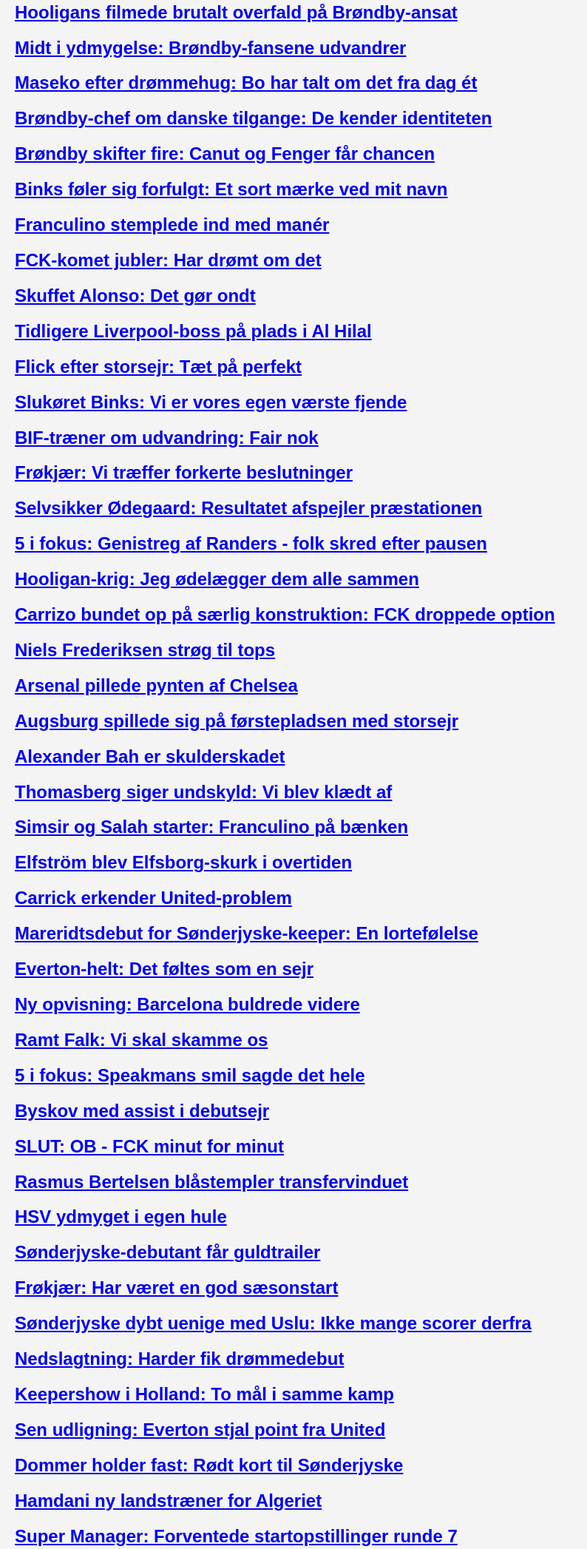
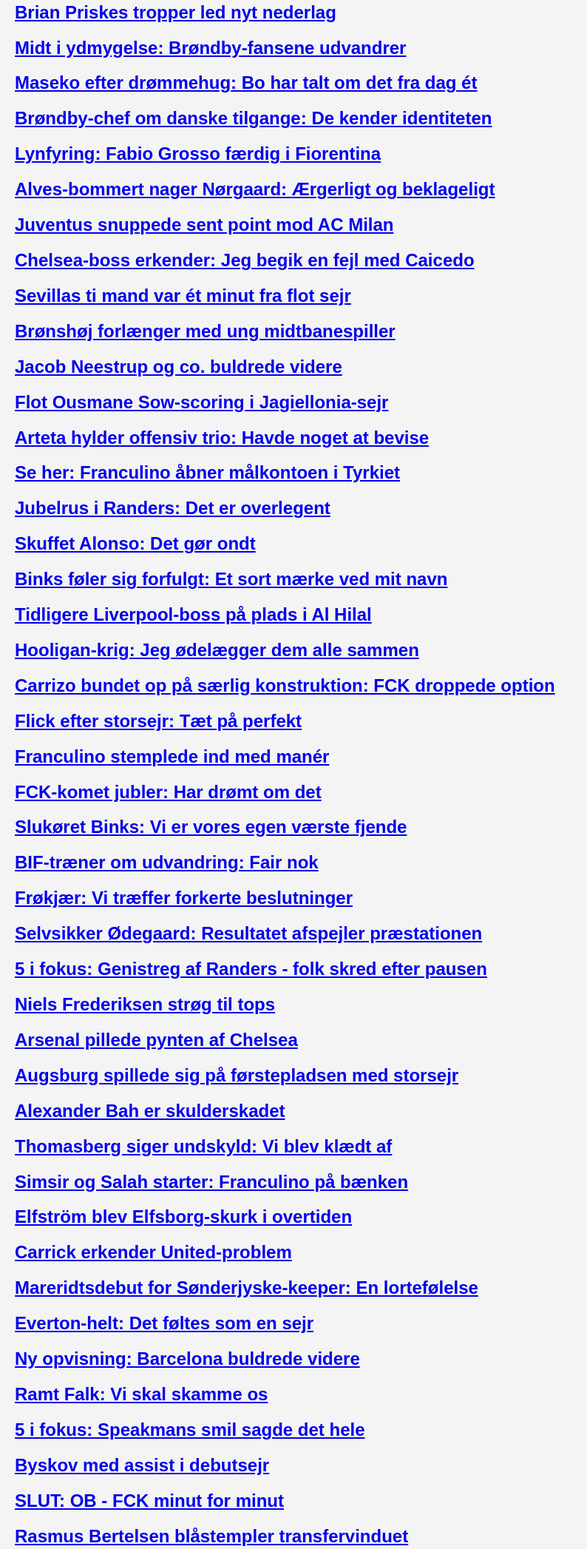
Before and after one commit to Cvb1977/future-advantage-demo, a plain HTML site: page docs/index.html in a window 1280 px wide. Shown: the part 355-2449 px from the top of the page at 74% size, without its empty margins (0-794 px from the left). Drawn offline with Linux system fonts and the light colour scheme.

Commit message:
move den rigtige index.html til docs

```diff
--- a/docs/index.html
+++ b/docs/index.html
@@ -197,12 +197,23 @@
         <div class="content">
 
             <p>
-                Sidst opdateret: 06-09-2026 19:31
+                Sidst opdateret: 07-09-2026 03:57
             </p>
 
     <div class="card">
 
-        <!-- <h2>1. Randers bankede Brøndby på Vestegnen</h2> -->
+        <!-- <h2>1. Hooligans filmede brutalt overfald på Brøndby-ansat</h2> -->
+        <h2>
+            <a href="https://bold.dk/fodbold/stillinger/superligaen/nyheder/hooligans-filmede-brutalt-overfald-pa-brondby-ansat" target="_blank">
+                Hooligans filmede brutalt overfald på Brøndby-ansat
+            </a>
+        </h2>
+
+    </div>
+
+    <div class="card">
+
+        <!-- <h2>2. Randers bankede Brøndby på Vestegnen</h2> -->
         <h2>
             <a href="https://bold.dk/fodbold/stillinger/superligaen/nyheder/randers-bankede-brondby-pa-vestegnen" target="_blank">
                 Randers bankede Brøndby på Vestegnen
@@ -213,7 +224,7 @@
 
     <div class="card">
 
-        <!-- <h2>2. SLUT: Brøndby - Randers minut for minut</h2> -->
+        <!-- <h2>3. SLUT: Brøndby - Randers minut for minut</h2> -->
         <h2>
             <a href="https://bold.dk/fodbold/stillinger/superligaen/nyheder/slut-brondby-randers-minut-for-minut_4" target="_blank">
                 SLUT: Brøndby - Randers minut for minut
@@ -224,21 +235,10 @@
 
     <div class="card">
 
-        <!-- <h2>3. Brian Priskes tropper led nyt nederlag</h2> -->
+        <!-- <h2>4. Brian Priskes tropper led nyt nederlag</h2> -->
         <h2>
             <a href="https://bold.dk/fodbold/stillinger/tjekkiet-1-liga/nyheder/brian-priskes-tropper-led-nyt-nederlag" target="_blank">
                 Brian Priskes tropper led nyt nederlag
-            </a>
-        </h2>
-
-    </div>
-
-    <div class="card">
-
-        <!-- <h2>4. Hooligans filmede brutalt overfald på Brøndby-ansat</h2> -->
-        <h2>
-            <a href="https://bold.dk/fodbold/stillinger/superligaen/nyheder/hooligans-filmede-brutalt-overfald-pa-brondby-ansat" target="_blank">
-                Hooligans filmede brutalt overfald på Brøndby-ansat
             </a>
         </h2>
 
@@ -279,10 +279,10 @@
 
     <div class="card">
 
-        <!-- <h2>8. Brøndby skifter fire: Canut og Fenger får chancen</h2> -->
+        <!-- <h2>8. Lynfyring: Fabio Grosso færdig i Fiorentina</h2> -->
         <h2>
-            <a href="https://bold.dk/fodbold/stillinger/superligaen/nyheder/brondby-skifter-fire-canut-og-fenger-far-chancen" target="_blank">
-                Brøndby skifter fire: Canut og Fenger får chancen
+            <a href="https://bold.dk/fodbold/klubber/fiorentina/nyheder/lynfyring-fabio-grosso-faerdig-i-fiorentina" target="_blank">
+                Lynfyring: Fabio Grosso færdig i Fiorentina
             </a>
         </h2>
 
@@ -290,7 +290,128 @@
 
     <div class="card">
 
-        <!-- <h2>9. Binks føler sig forfulgt: Et sort mærke ved mit navn</h2> -->
+        <!-- <h2>9. Alves-bommert nager Nørgaard: Ærgerligt og beklageligt</h2> -->
+        <h2>
+            <a href="https://bold.dk/fodbold/klubber/broendby-if/nyheder/alves-bommert-nager-norgaard-aergerligt-og-beklageligt" target="_blank">
+                Alves-bommert nager Nørgaard: Ærgerligt og beklageligt
+            </a>
+        </h2>
+
+    </div>
+
+    <div class="card">
+
+        <!-- <h2>10. Juventus snuppede sent point mod AC Milan</h2> -->
+        <h2>
+            <a href="https://bold.dk/fodbold/stillinger/italien-serie-a/nyheder/juventus-snuppede-sent-point-mod-ac-milan" target="_blank">
+                Juventus snuppede sent point mod AC Milan
+            </a>
+        </h2>
+
+    </div>
+
+    <div class="card">
+
+        <!-- <h2>11. Chelsea-boss erkender: Jeg begik en fejl med Caicedo</h2> -->
+        <h2>
+            <a href="https://bold.dk/fodbold/klubber/chelsea/nyheder/chelsea-boss-erkender-jeg-begik-en-fejl-med-caicedo" target="_blank">
+                Chelsea-boss erkender: Jeg begik en fejl med Caicedo
+            </a>
+        </h2>
+
+    </div>
+
+    <div class="card">
+
+        <!-- <h2>12. Sevillas ti mand var ét minut fra flot sejr</h2> -->
+        <h2>
+            <a href="https://bold.dk/fodbold/stillinger/spanien-la-liga/nyheder/sevillas-ti-mand-var-et-minut-fra-flot-sejr" target="_blank">
+                Sevillas ti mand var ét minut fra flot sejr
+            </a>
+        </h2>
+
+    </div>
+
+    <div class="card">
+
+        <!-- <h2>13. Brønshøj forlænger med ung midtbanespiller</h2> -->
+        <h2>
+            <a href="https://bold.dk/fodbold/klubber/broenshoej/nyheder/bronshoj-forlaenger-med-ung-midtbanespiller" target="_blank">
+                Brønshøj forlænger med ung midtbanespiller
+            </a>
+        </h2>
+
+    </div>
+
+    <div class="card">
+
+        <!-- <h2>14. Jacob Neestrup og co. buldrede videre</h2> -->
+        <h2>
+            <a href="https://bold.dk/fodbold/stillinger/graekenland-1-division/nyheder/jacob-neestrup-og-co-buldrede-videre" target="_blank">
+                Jacob Neestrup og co. buldrede videre
+            </a>
+        </h2>
+
+    </div>
+
+    <div class="card">
+
+        <!-- <h2>15. Flot Ousmane Sow-scoring i Jagiellonia-sejr</h2> -->
+        <h2>
+            <a href="https://bold.dk/fodbold/klubber/bialystok/nyheder/flot-ousmane-sow-scoring-i-jagiellonia-sejr" target="_blank">
+                Flot Ousmane Sow-scoring i Jagiellonia-sejr
+            </a>
+        </h2>
+
+    </div>
+
+    <div class="card">
+
+        <!-- <h2>16. Arteta hylder offensiv trio: Havde noget at bevise</h2> -->
+        <h2>
+            <a href="https://bold.dk/fodbold/klubber/arsenal/nyheder/arteta-hylder-offensiv-trio-havde-noget-at-bevise" target="_blank">
+                Arteta hylder offensiv trio: Havde noget at bevise
+            </a>
+        </h2>
+
+    </div>
+
+    <div class="card">
+
+        <!-- <h2>17. Se her: Franculino åbner målkontoen i Tyrkiet</h2> -->
+        <h2>
+            <a href="https://bold.dk/fodbold/stillinger/tyrkiet-super-lig/nyheder/se-her-franculino-abner-malkontoen-i-tyrkiet" target="_blank">
+                Se her: Franculino åbner målkontoen i Tyrkiet
+            </a>
+        </h2>
+
+    </div>
+
+    <div class="card">
+
+        <!-- <h2>18. Jubelrus i Randers: Det er overlegent</h2> -->
+        <h2>
+            <a href="https://bold.dk/fodbold/stillinger/superligaen/nyheder/jubelrus-i-randers-det-er-overlegent" target="_blank">
+                Jubelrus i Randers: Det er overlegent
+            </a>
+        </h2>
+
+    </div>
+
+    <div class="card">
+
+        <!-- <h2>19. Skuffet Alonso: Det gør ondt</h2> -->
+        <h2>
+            <a href="https://bold.dk/fodbold/stillinger/premier-league/nyheder/skuffet-alonso-det-gor-ondt" target="_blank">
+                Skuffet Alonso: Det gør ondt
+            </a>
+        </h2>
+
+    </div>
+
+    <div class="card">
+
+        <!-- <h2>20. Binks føler sig forfulgt: Et sort mærke ved mit navn</h2> -->
         <h2>
             <a href="https://bold.dk/fodbold/stillinger/superligaen/nyheder/binks-foler-sig-forfulgt-et-sort-maerke-ved-mit-navn" target="_blank">
                 Binks føler sig forfulgt: Et sort mærke ved mit navn
@@ -301,7 +422,51 @@
 
     <div class="card">
 
-        <!-- <h2>10. Franculino stemplede ind med manér</h2> -->
+        <!-- <h2>21. Tidligere Liverpool-boss på plads i Al Hilal</h2> -->
+        <h2>
+            <a href="https://bold.dk/fodbold/stillinger/saudi-arabien-1-division/nyheder/tidligere-liverpool-boss-pa-plads-i-al-hilal" target="_blank">
+                Tidligere Liverpool-boss på plads i Al Hilal
+            </a>
+        </h2>
+
+    </div>
+
+    <div class="card">
+
+        <!-- <h2>22. Hooligan-krig: Jeg ødelægger dem alle sammen</h2> -->
+        <h2>
+            <a href="https://bold.dk/fodbold/stillinger/superligaen/nyheder/hooligan-krig-jeg-odelaegger-dem-alle-sammen" target="_blank">
+                Hooligan-krig: Jeg ødelægger dem alle sammen
+            </a>
+        </h2>
+
+    </div>
+
+    <div class="card">
+
+        <!-- <h2>23. Carrizo bundet op på særlig konstruktion: FCK droppede option</h2> -->
+        <h2>
+            <a href="https://bold.dk/fodbold/stillinger/superligaen/nyheder/carrizo-bundet-op-pa-saerlig-konstruktion-fck-droppede-option" target="_blank">
+                Carrizo bundet op på særlig konstruktion: FCK droppede option
+            </a>
+        </h2>
+
+    </div>
+
+    <div class="card">
+
+        <!-- <h2>24. Flick efter storsejr: Tæt på perfekt</h2> -->
+        <h2>
+            <a href="https://bold.dk/fodbold/klubber/barcelona/nyheder/flick-efter-storsejr-taet-pa-perfekt" target="_blank">
+                Flick efter storsejr: Tæt på perfekt
+            </a>
+        </h2>
+
+    </div>
+
+    <div class="card">
+
+        <!-- <h2>25. Franculino stemplede ind med manér</h2> -->
         <h2>
             <a href="https://bold.dk/fodbold/stillinger/tyrkiet-super-lig/nyheder/franculino-stemplede-ind-med-maner" target="_blank">
                 Franculino stemplede ind med manér
@@ -312,7 +477,7 @@
 
     <div class="card">
 
-        <!-- <h2>11. FCK-komet jubler: Har drømt om det</h2> -->
+        <!-- <h2>26. FCK-komet jubler: Har drømt om det</h2> -->
         <h2>
             <a href="https://bold.dk/fodbold/stillinger/superligaen/nyheder/fck-komet-jubler-har-dromt-om-det" target="_blank">
                 FCK-komet jubler: Har drømt om det
@@ -323,40 +488,7 @@
 
     <div class="card">
 
-        <!-- <h2>12. Skuffet Alonso: Det gør ondt</h2> -->
-        <h2>
-            <a href="https://bold.dk/fodbold/stillinger/premier-league/nyheder/skuffet-alonso-det-gor-ondt" target="_blank">
-                Skuffet Alonso: Det gør ondt
-            </a>
-        </h2>
-
-    </div>
-
-    <div class="card">
-
-        <!-- <h2>13. Tidligere Liverpool-boss på plads i Al Hilal</h2> -->
-        <h2>
-            <a href="https://bold.dk/fodbold/stillinger/saudi-arabien-1-division/nyheder/tidligere-liverpool-boss-pa-plads-i-al-hilal" target="_blank">
-                Tidligere Liverpool-boss på plads i Al Hilal
-            </a>
-        </h2>
-
-    </div>
-
-    <div class="card">
-
-        <!-- <h2>14. Flick efter storsejr: Tæt på perfekt</h2> -->
-        <h2>
-            <a href="https://bold.dk/fodbold/klubber/barcelona/nyheder/flick-efter-storsejr-taet-pa-perfekt" target="_blank">
-                Flick efter storsejr: Tæt på perfekt
-            </a>
-        </h2>
-
-    </div>
-
-    <div class="card">
-
-        <!-- <h2>15. Slukøret Binks: Vi er vores egen værste fjende</h2> -->
+        <!-- <h2>27. Slukøret Binks: Vi er vores egen værste fjende</h2> -->
         <h2>
             <a href="https://bold.dk/fodbold/klubber/broendby-if/nyheder/slukoret-binks-vi-er-vores-egen-vaerste-fjende" target="_blank">
                 Slukøret Binks: Vi er vores egen værste fjende
@@ -367,7 +499,7 @@
 
     <div class="card">
 
-        <!-- <h2>16. BIF-træner om udvandring: Fair nok</h2> -->
+        <!-- <h2>28. BIF-træner om udvandring: Fair nok</h2> -->
         <h2>
             <a href="https://bold.dk/fodbold/klubber/broendby-if/nyheder/bif-traener-om-udvandring-fair-nok" target="_blank">
                 BIF-træner om udvandring: Fair nok
@@ -378,7 +510,7 @@
 
     <div class="card">
 
-        <!-- <h2>17. Frøkjær: Vi træffer forkerte beslutninger</h2> -->
+        <!-- <h2>29. Frøkjær: Vi træffer forkerte beslutninger</h2> -->
         <h2>
             <a href="https://bold.dk/fodbold/klubber/broendby-if/nyheder/frokjaer-vi-traeffer-forkerte-beslutninger" target="_blank">
                 Frøkjær: Vi træffer forkerte beslutninger
@@ -389,7 +521,7 @@
 
     <div class="card">
 
-        <!-- <h2>18. Selvsikker Ødegaard: Resultatet afspejler præstationen</h2> -->
+        <!-- <h2>30. Selvsikker Ødegaard: Resultatet afspejler præstationen</h2> -->
         <h2>
             <a href="https://bold.dk/fodbold/stillinger/premier-league/nyheder/selvsikker-odegaard-resultatet-afspejler-praestationen" target="_blank">
                 Selvsikker Ødegaard: Resultatet afspejler præstationen
@@ -400,7 +532,7 @@
 
     <div class="card">
 
-        <!-- <h2>19. 5 i fokus: Genistreg af Randers - folk skred efter pausen</h2> -->
+        <!-- <h2>31. 5 i fokus: Genistreg af Randers - folk skred efter pausen</h2> -->
         <h2>
             <a href="https://bold.dk/fodbold/stillinger/superligaen/nyheder/5-i-fokus-genistreg-af-randers-folk-skred-efter-pausen" target="_blank">
                 5 i fokus: Genistreg af Randers - folk skred efter pausen
@@ -411,29 +543,7 @@
 
     <div class="card">
 
-        <!-- <h2>20. Hooligan-krig: Jeg ødelægger dem alle sammen</h2> -->
-        <h2>
-            <a href="https://bold.dk/fodbold/stillinger/superligaen/nyheder/hooligan-krig-jeg-odelaegger-dem-alle-sammen" target="_blank">
-                Hooligan-krig: Jeg ødelægger dem alle sammen
-            </a>
-        </h2>
-
-    </div>
-
-    <div class="card">
-
-        <!-- <h2>21. Carrizo bundet op på særlig konstruktion: FCK droppede option</h2> -->
-        <h2>
-            <a href="https://bold.dk/fodbold/stillinger/superligaen/nyheder/carrizo-bundet-op-pa-saerlig-konstruktion-fck-droppede-option" target="_blank">
-                Carrizo bundet op på særlig konstruktion: FCK droppede option
-            </a>
-        </h2>
-
-    </div>
-
-    <div class="card">
-
-        <!-- <h2>22. Niels Frederiksen strøg til tops</h2> -->
+        <!-- <h2>32. Niels Frederiksen strøg til tops</h2> -->
         <h2>
             <a href="https://bold.dk/fodbold/stillinger/polen-ekstraklasa/nyheder/niels-frederiksen-strog-til-tops" target="_blank">
                 Niels Frederiksen strøg til tops
@@ -444,7 +554,7 @@
 
     <div class="card">
 
-        <!-- <h2>23. Arsenal pillede pynten af Chelsea</h2> -->
+        <!-- <h2>33. Arsenal pillede pynten af Chelsea</h2> -->
         <h2>
             <a href="https://bold.dk/fodbold/stillinger/premier-league/nyheder/arsenal-pillede-pynten-af-chelsea" target="_blank">
                 Arsenal pillede pynten af Chelsea
@@ -455,7 +565,7 @@
 
     <div class="card">
 
-        <!-- <h2>24. Augsburg spillede sig på førstepladsen med storsejr</h2> -->
+        <!-- <h2>34. Augsburg spillede sig på førstepladsen med storsejr</h2> -->
         <h2>
             <a href="https://bold.dk/fodbold/stillinger/tyskland-1-bundesliga/nyheder/augsburg-spillede-sig-pa-forstepladsen-med-storsejr" target="_blank">
                 Augsburg spillede sig på førstepladsen med storsejr
@@ -466,7 +576,7 @@
 
     <div class="card">
 
-        <!-- <h2>25. Alexander Bah er skulderskadet</h2> -->
+        <!-- <h2>35. Alexander Bah er skulderskadet</h2> -->
         <h2>
             <a href="https://bold.dk/fodbold/klubber/benfica/nyheder/alexander-bah-er-skulderskadet" target="_blank">
                 Alexander Bah er skulderskadet
@@ -477,7 +587,7 @@
 
     <div class="card">
 
-        <!-- <h2>26. Thomasberg siger undskyld: Vi blev klædt af</h2> -->
+        <!-- <h2>36. Thomasberg siger undskyld: Vi blev klædt af</h2> -->
         <h2>
             <a href="https://bold.dk/fodbold/klubber/ob/nyheder/thomasberg-siger-undskyld-vi-blev-klaedt-af" target="_blank">
                 Thomasberg siger undskyld: Vi blev klædt af
@@ -488,7 +598,7 @@
 
     <div class="card">
 
-        <!-- <h2>27. Simsir og Salah starter: Franculino på bænken</h2> -->
+        <!-- <h2>37. Simsir og Salah starter: Franculino på bænken</h2> -->
         <h2>
             <a href="https://bold.dk/fodbold/klubber/trabzonspor/nyheder/simsir-og-salah-starter-franculino-pa-baenken" target="_blank">
                 Simsir og Salah starter: Franculino på bænken
@@ -499,7 +609,7 @@
 
     <div class="card">
 
-        <!-- <h2>28. Elfström blev Elfsborg-skurk i overtiden</h2> -->
+        <!-- <h2>38. Elfström blev Elfsborg-skurk i overtiden</h2> -->
         <h2>
             <a href="https://bold.dk/fodbold/stillinger/sverige-allsvenskan/nyheder/elfstrom-blev-elfsborg-skurk-i-overtiden" target="_blank">
                 Elfström blev Elfsborg-skurk i overtiden
@@ -510,7 +620,7 @@
 
     <div class="card">
 
-        <!-- <h2>29. Carrick erkender United-problem</h2> -->
+        <!-- <h2>39. Carrick erkender United-problem</h2> -->
         <h2>
             <a href="https://bold.dk/fodbold/stillinger/premier-league/nyheder/carrick-erkender-united-problem" target="_blank">
                 Carrick erkender United-problem
@@ -521,7 +631,7 @@
 
     <div class="card">
 
-        <!-- <h2>30. Mareridtsdebut for Sønderjyske-keeper: En lortefølelse</h2> -->
+        <!-- <h2>40. Mareridtsdebut for Sønderjyske-keeper: En lortefølelse</h2> -->
         <h2>
             <a href="https://bold.dk/fodbold/klubber/soenderjyske/nyheder/mareridtsdebut-for-sonderjyske-keeper-en-lortefolelse" target="_blank">
                 Mareridtsdebut for Sønderjyske-keeper: En lortefølelse
@@ -532,7 +642,7 @@
 
     <div class="card">
 
-        <!-- <h2>31. Everton-helt: Det føltes som en sejr</h2> -->
+        <!-- <h2>41. Everton-helt: Det føltes som en sejr</h2> -->
         <h2>
             <a href="https://bold.dk/fodbold/stillinger/premier-league/nyheder/everton-helt-det-foltes-som-en-sejr" target="_blank">
                 Everton-helt: Det føltes som en sejr
@@ -543,7 +653,7 @@
 
     <div class="card">
 
-        <!-- <h2>32. Ny opvisning: Barcelona buldrede videre</h2> -->
+        <!-- <h2>42. Ny opvisning: Barcelona buldrede videre</h2> -->
         <h2>
             <a href="https://bold.dk/fodbold/stillinger/spanien-la-liga/nyheder/ny-opvisning-barcelona-buldrede-videre" target="_blank">
                 Ny opvisning: Barcelona buldrede videre
@@ -554,7 +664,7 @@
 
     <div class="card">
 
-        <!-- <h2>33. Ramt Falk: Vi skal skamme os</h2> -->
+        <!-- <h2>43. Ramt Falk: Vi skal skamme os</h2> -->
         <h2>
             <a href="https://bold.dk/fodbold/stillinger/superligaen/nyheder/ramt-falk-vi-skal-skamme-os" target="_blank">
                 Ramt Falk: Vi skal skamme os
@@ -565,7 +675,7 @@
 
     <div class="card">
 
-        <!-- <h2>34. 5 i fokus: Speakmans smil sagde det hele</h2> -->
+        <!-- <h2>44. 5 i fokus: Speakmans smil sagde det hele</h2> -->
         <h2>
             <a href="https://bold.dk/fodbold/stillinger/superligaen/nyheder/5-i-fokus-speakmans-smil-sagde-det-hele" target="_blank">
                 5 i fokus: Speakmans smil sagde det hele
@@ -576,7 +686,7 @@
 
     <div class="card">
 
-        <!-- <h2>35. Byskov med assist i debutsejr</h2> -->
+        <!-- <h2>45. Byskov med assist i debutsejr</h2> -->
         <h2>
             <a href="https://bold.dk/fodbold/stillinger/holland-aeresdivisionen/nyheder/byskov-med-assist-i-debutsejr" target="_blank">
                 Byskov med assist i debutsejr
@@ -587,7 +697,7 @@
 
     <div class="card">
 
-        <!-- <h2>36. SLUT: OB - FCK minut for minut</h2> -->
+        <!-- <h2>46. SLUT: OB - FCK minut for minut</h2> -->
         <h2>
             <a href="https://bold.dk/fodbold/stillinger/superligaen/nyheder/slut-ob-fck-minut-for-minut_1" target="_blank">
                 SLUT: OB - FCK minut for minut
@@ -598,7 +708,7 @@
 
     <div class="card">
 
-        <!-- <h2>37. Rasmus Bertelsen blåstempler transfervinduet</h2> -->
+        <!-- <h2>47. Rasmus Bertelsen blåstempler transfervinduet</h2> -->
         <h2>
             <a href="https://bold.dk/fodbold/klubber/randers-fc/nyheder/rasmus-bertelsen-blastempler-transfervinduet" target="_blank">
                 Rasmus Bertelsen blåstempler transfervinduet
@@ -609,106 +719,7 @@
 
     <div class="card">
 
-        <!-- <h2>38. HSV ydmyget i egen hule</h2> -->
-        <h2>
-            <a href="https://bold.dk/fodbold/stillinger/tyskland-1-bundesliga/nyheder/hsv-ydmyget-i-egen-hule" target="_blank">
-                HSV ydmyget i egen hule
-            </a>
-        </h2>
-
-    </div>
-
-    <div class="card">
-
-        <!-- <h2>39. Sønderjyske-debutant får guldtrailer</h2> -->
-        <h2>
-            <a href="https://bold.dk/fodbold/stillinger/superligaen/nyheder/sonderjyske-debutant-far-guldtrailer" target="_blank">
-                Sønderjyske-debutant får guldtrailer
-            </a>
-        </h2>
-
-    </div>
-
-    <div class="card">
-
-        <!-- <h2>40. Frøkjær: Har været en god sæsonstart</h2> -->
-        <h2>
-            <a href="https://bold.dk/fodbold/klubber/broendby-if/nyheder/frokjaer-har-vaeret-en-god-saesonstart" target="_blank">
-                Frøkjær: Har været en god sæsonstart
-            </a>
-        </h2>
-
-    </div>
-
-    <div class="card">
-
-        <!-- <h2>41. Sønderjyske dybt uenige med Uslu: Ikke mange scorer derfra</h2> -->
-        <h2>
-            <a href="https://bold.dk/fodbold/stillinger/superligaen/nyheder/sonderjyske-dybt-uenige-med-uslu-ikke-mange-scorer-derfra" target="_blank">
-                Sønderjyske dybt uenige med Uslu: Ikke mange scorer derfra
-            </a>
-        </h2>
-
-    </div>
-
-    <div class="card">
-
-        <!-- <h2>42. Nedslagtning: Harder fik drømmedebut</h2> -->
-        <h2>
-            <a href="https://bold.dk/fodbold/stillinger/frankrig-ligue-1/nyheder/nedslagtning-harder-fik-drommedebut" target="_blank">
-                Nedslagtning: Harder fik drømmedebut
-            </a>
-        </h2>
-
-    </div>
-
-    <div class="card">
-
-        <!-- <h2>43. Keepershow i Holland: To mål i samme kamp</h2> -->
-        <h2>
-            <a href="https://bold.dk/fodbold/stillinger/holland-aeresdivisionen/nyheder/keepershow-i-holland-to-mal-i-samme-kamp" target="_blank">
-                Keepershow i Holland: To mål i samme kamp
-            </a>
-        </h2>
-
-    </div>
-
-    <div class="card">
-
-        <!-- <h2>44. Sen udligning: Everton stjal point fra United</h2> -->
-        <h2>
-            <a href="https://bold.dk/fodbold/stillinger/premier-league/nyheder/sen-udligning-everton-stjal-point-fra-united" target="_blank">
-                Sen udligning: Everton stjal point fra United
-            </a>
-        </h2>
-
-    </div>
-
-    <div class="card">
-
-        <!-- <h2>45. Dommer holder fast: Rødt kort til Sønderjyske</h2> -->
-        <h2>
-            <a href="https://bold.dk/fodbold/stillinger/superligaen/nyheder/dommer-holder-fast-rodt-kort-til-sonderjyske" target="_blank">
-                Dommer holder fast: Rødt kort til Sønderjyske
-            </a>
-        </h2>
-
-    </div>
-
-    <div class="card">
-
-        <!-- <h2>46. Hamdani ny landstræner for Algeriet</h2> -->
-        <h2>
-            <a href="https://bold.dk/fodbold/klubber/algeriet/nyheder/hamdani-ny-landstraener-for-algeriet" target="_blank">
-                Hamdani ny landstræner for Algeriet
-            </a>
-        </h2>
-
-    </div>
-
-    <div class="card">
-
-        <!-- <h2>47. Super Manager: Forventede startopstillinger runde 7</h2> -->
+        <!-- <h2>48. Super Manager: Forventede startopstillinger runde 7</h2> -->
         <h2>
             <a href="https://bold.dk/fodbold/stillinger/superligaen/nyheder/super-manager-forventede-startopstillinger-runde-7" target="_blank">
                 Super Manager: Forventede startopstillinger runde 7
@@ -719,7 +730,7 @@
 
     <div class="card">
 
-        <!-- <h2>48. Super Manager: Tålmodighed betaler sig</h2> -->
+        <!-- <h2>49. Super Manager: Tålmodighed betaler sig</h2> -->
         <h2>
             <a href="https://bold.dk/fodbold/stillinger/superligaen/nyheder/super-manager-talmodighed-betaler-sig" target="_blank">
                 Super Manager: Tålmodighed betaler sig
@@ -730,7 +741,7 @@
 
     <div class="card">
 
-        <!-- <h2>49. Premier Manager: Skal man have Haaland?</h2> -->
+        <!-- <h2>50. Premier Manager: Skal man have Haaland?</h2> -->
         <h2>
             <a href="https://bold.dk/fodbold/stillinger/premier-league/nyheder/premier-manager-skal-man-have-haaland" target="_blank">
                 Premier Manager: Skal man have Haaland?
@@ -741,7 +752,7 @@
 
     <div class="card">
 
-        <!-- <h2>50. 10 FCK-forbiere: Fra uønsket belgisk talent til PL-bobler</h2> -->
+        <!-- <h2>51. 10 FCK-forbiere: Fra uønsket belgisk talent til PL-bobler</h2> -->
         <h2>
             <a href="https://bold.dk/fodbold/klubber/fc-koebenhavn/nyheder/10-fck-forbiere-fra-uonsket-belgisk-talent-til-pl-bobler" target="_blank">
                 10 FCK-forbiere: Fra uønsket belgisk talent til PL-bobler
@@ -752,7 +763,7 @@
 
     <div class="card">
 
-        <!-- <h2>51. Klubhuset: Vild med Viborg</h2> -->
+        <!-- <h2>52. Klubhuset: Vild med Viborg</h2> -->
         <h2>
             <a href="https://bold.dk/fodbold/stillinger/superligaen/nyheder/klubhuset-vild-med-viborg" target="_blank">
                 Klubhuset: Vild med Viborg
@@ -763,7 +774,7 @@
 
     <div class="card">
 
-        <!-- <h2>52. Speakmans mønster: Slår til på Deadline Day</h2> -->
+        <!-- <h2>53. Speakmans mønster: Slår til på Deadline Day</h2> -->
         <h2>
             <a href="https://bold.dk/fodbold/klubber/fc-koebenhavn/nyheder/speakmans-monster-slar-til-pa-deadline-day" target="_blank">
                 Speakmans mønster: Slår til på Deadline Day
@@ -774,7 +785,7 @@
 
     <div class="card">
 
-        <!-- <h2>53. Klubhuset: Skal man købe Haaland?</h2> -->
+        <!-- <h2>54. Klubhuset: Skal man købe Haaland?</h2> -->
         <h2>
             <a href="https://bold.dk/fodbold/stillinger/premier-league/nyheder/klubhuset-skal-man-kobe-haaland" target="_blank">
                 Klubhuset: Skal man købe Haaland?
```
